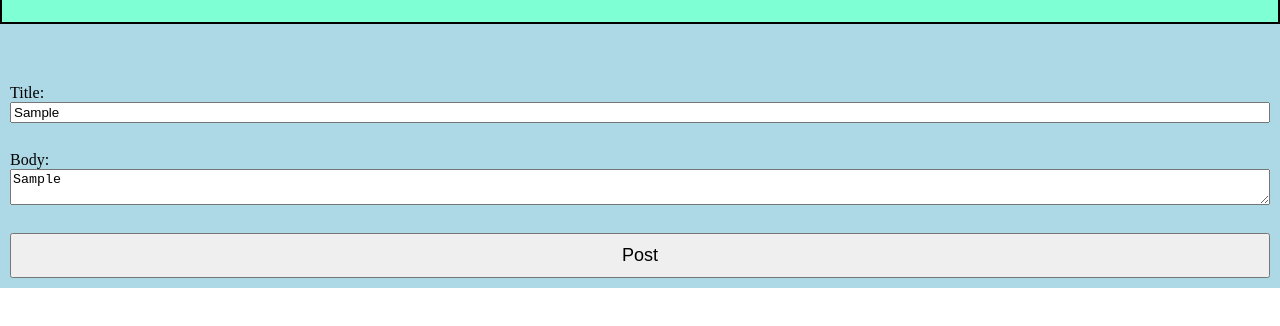
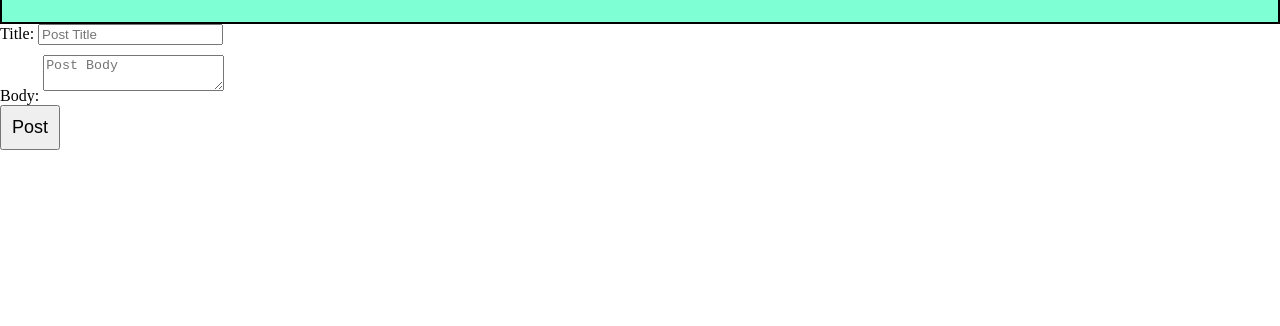
Before and after one commit to GaganChaudhary6378/BlogSpace, a plain HTML site: page index.html in a window 1280 px wide. Both pictures are taken after typing "Sample", "Sample" into the empty fields and a click on the button "Post". Shown: the part 64-390 px from the top of the page. Drawn offline with Linux system fonts and the light colour scheme; no server answers.

```diff
--- a/index.html
+++ b/index.html
@@ -11,7 +11,7 @@
     <div class="navbar">
         <h2 class="nav-cont">BlogSpace</h2>
     </div>
-    <div id="blog-list">
+    <div id="blog-listg">
         <label id="lb1" for="post-title">Title:</label>
         <input id="post-title" type="text" placeholder="Post Title">
         <br>
--- a/index.js
+++ b/index.js
@@ -1,6 +1,8 @@
 let postArray=[];
 let blogEl=document.getElementById("blog-content");
 const buttonEl=document.getElementById("bt");
+const postEl=document.getElementById("post-title");
+const bodyEl=document.getElementById("post-body");
 
 function renderposts(){
     let str='';
@@ -24,8 +26,8 @@ fetch("https://apis.scrimba.com/jsonplaceholder/posts")
 
   buttonEl.addEventListener('click',function(e){
     e.preventDefault;
-    const postTitle=document.getElementById("post-title").value;
-    const postBody=document.getElementById("post-body").value;
+    const postTitle=postEl.value;
+    const postBody=bodyEl.value;
     const data={
         title:postTitle,
         body:postBody
@@ -43,7 +45,10 @@ fetch("https://apis.scrimba.com/jsonplaceholder/posts")
         .then(post =>
             postArray.unshift(post),
             renderposts()
+
         )
+            postEl.value="";
+            bodyEl.value="";
 
     })
 
```
Also changed, not shown: 1 other file.
